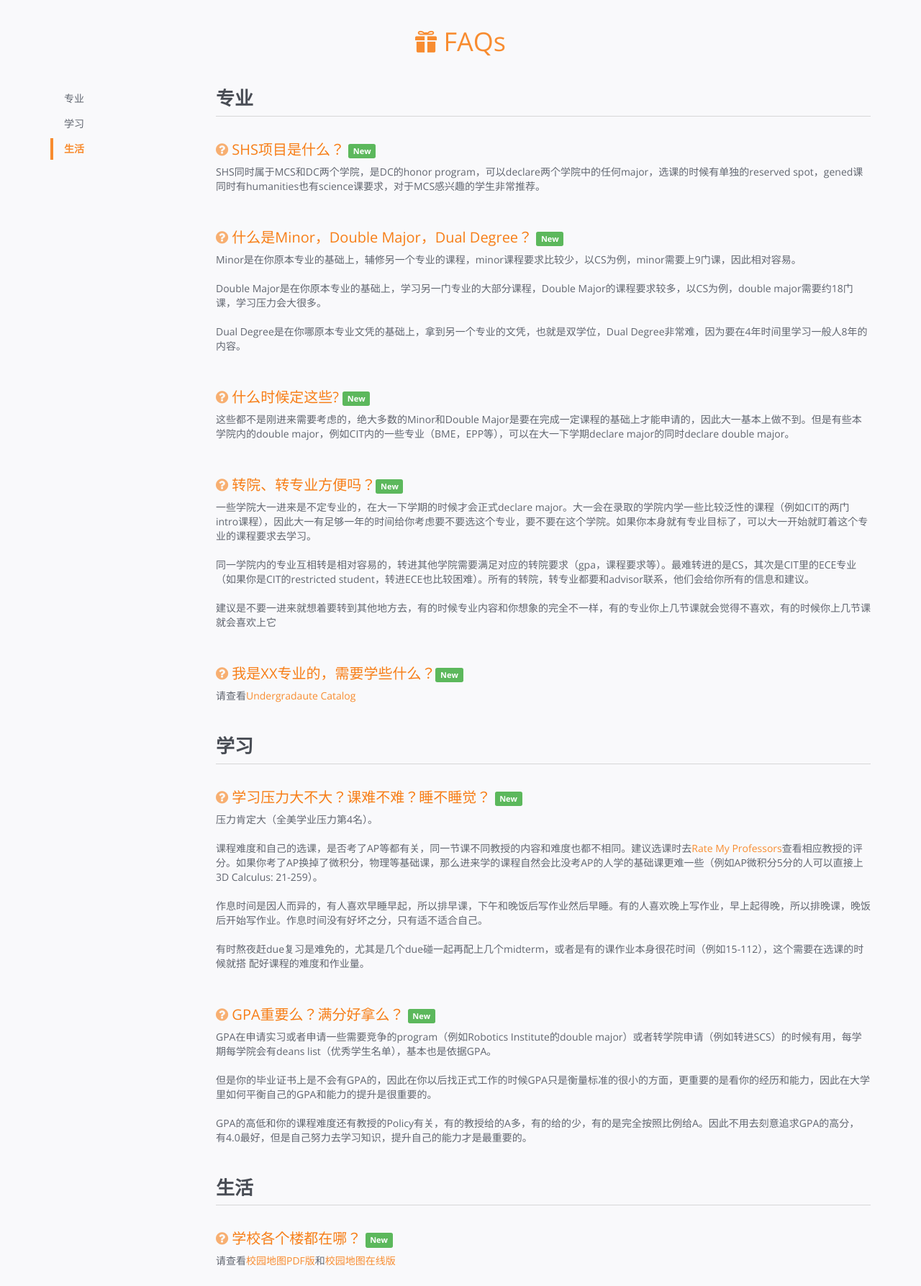
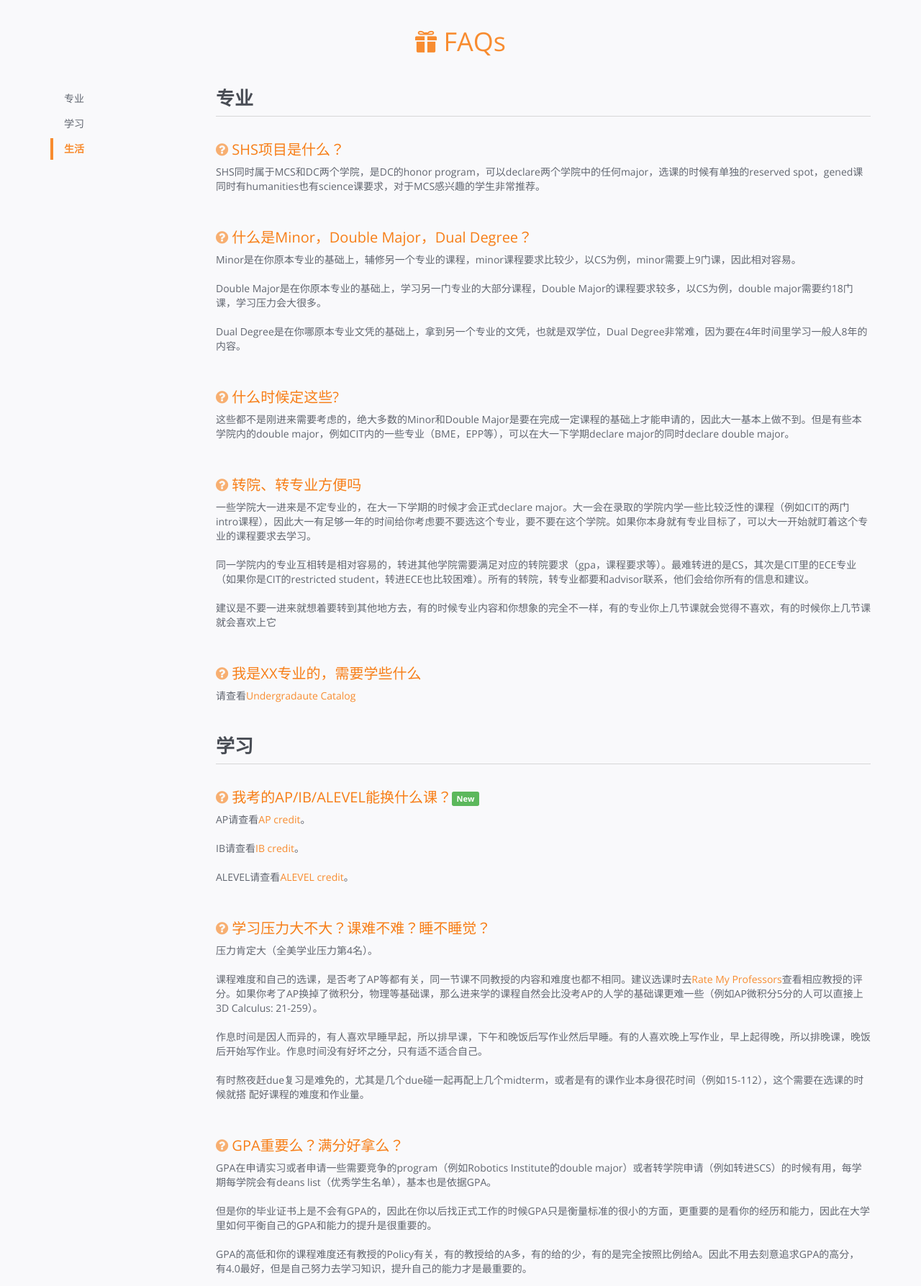
Before and after one commit to haohanshi/Freshman-Prepare-Guide, a Django app: page /guide/faq in a window 1280 px wide. Shown: the part 133-1920 px from the top of the page at 72% size. Run offline with Django 3.2, Linux system fonts and the light colour scheme; some libraries are stand-ins or nearby versions.

Commit message:
update faq

```diff
--- a/guide/templates/guide/faqs.html
+++ b/guide/templates/guide/faqs.html
@@ -43,23 +43,23 @@
                             <section id="major" class="doc-section">
                                 <h2 class="section-title">专业</h2>
                                 <div class="section-block">
-                                    <h3 class="question"><i class="fa fa-question-circle"></i> SHS项目是什么？ <span class="label label-success">New</span></h3>
+                                    <h3 class="question"><i class="fa fa-question-circle"></i> SHS项目是什么？</h3>
                                     <div class="answer">SHS同时属于MCS和DC两个学院，是DC的honor program，可以declare两个学院中的任何major，选课的时候有单独的reserved spot，gened课同时有humanities也有science课要求，对于MCS感兴趣的学生非常推荐。</div>
                                 </div><!--//section-block-->
                                 <div class="section-block">
-                                    <h3 class="question"><i class="fa fa-question-circle"></i> 什么是Minor，Double Major，Dual Degree？ <span class="label label-success">New</span></h3>
+                                    <h3 class="question"><i class="fa fa-question-circle"></i> 什么是Minor，Double Major，Dual Degree？</h3>
                                     <div class="answer">Minor是在你原本专业的基础上，辅修另一个专业的课程，minor课程要求比较少，以CS为例，minor需要上9门课，因此相对容易。</br></br>Double Major是在你原本专业的基础上，学习另一门专业的大部分课程，Double Major的课程要求较多，以CS为例，double major需要约18门课，学习压力会大很多。</br></br>Dual Degree是在你哪原本专业文凭的基础上，拿到另一个专业的文凭，也就是双学位，Dual Degree非常难，因为要在4年时间里学习一般人8年的内容。</div>
                                 </div><!--//section-block-->
                                 <div class="section-block">
-                                    <h3 class="question"><i class="fa fa-question-circle"></i> 什么时候定这些? <span class="label label-success">New</span></h3>
+                                    <h3 class="question"><i class="fa fa-question-circle"></i> 什么时候定这些?</h3>
                                     <div class="answer">这些都不是刚进来需要考虑的，绝大多数的Minor和Double Major是要在完成一定课程的基础上才能申请的，因此大一基本上做不到。但是有些本学院内的double major，例如CIT内的一些专业（BME，EPP等），可以在大一下学期declare major的同时declare double major。</div>
                                 </div><!--//section-block-->
                                 <div class="section-block">
-                                    <h3 class="question"><i class="fa fa-question-circle"></i> 转院、转专业方便吗？<span class="label label-success">New</span></h3>
+                                    <h3 class="question"><i class="fa fa-question-circle"></i> 转院、转专业方便吗</h3>
                                     <div class="answer">一些学院大一进来是不定专业的，在大一下学期的时候才会正式declare major。大一会在录取的学院内学一些比较泛性的课程（例如CIT的两门intro课程），因此大一有足够一年的时间给你考虑要不要选这个专业，要不要在这个学院。如果你本身就有专业目标了，可以大一开始就盯着这个专业的课程要求去学习。</br></br>同一学院内的专业互相转是相对容易的，转进其他学院需要满足对应的转院要求（gpa，课程要求等）。最难转进的是CS，其次是CIT里的ECE专业（如果你是CIT的restricted student，转进ECE也比较困难）。所有的转院，转专业都要和advisor联系，他们会给你所有的信息和建议。</br></br>建议是不要一进来就想着要转到其他地方去，有的时候专业内容和你想象的完全不一样，有的专业你上几节课就会觉得不喜欢，有的时候你上几节课就会喜欢上它</div>
                                 </div><!--//section-block-->
                                 <div class="section-block">
-                                    <h3 class="question"><i class="fa fa-question-circle"></i> 我是XX专业的，需要学些什么？<span class="label label-success">New</span></h3>
+                                    <h3 class="question"><i class="fa fa-question-circle"></i> 我是XX专业的，需要学些什么</h3>
                                     <div class="answer">请查看<a href="http://coursecatalog.web.cmu.edu/#tableofcontentstext">Undergradaute Catalog</a></div>
                                 </div><!--//section-block-->
                             </section><!--//doc-section-->
@@ -67,14 +67,18 @@
                             <section id="study" class="doc-section">
                                 <h2 class="section-title">学习</h2>
                                 <div class="section-block">
-                                    <h3 class="question"><i class="fa fa-question-circle"></i> 学习压力大不大？课难不难？睡不睡觉？ <span class="label label-success">New</span></h3>
+                                    <h3 class="question"><i class="fa fa-question-circle"></i> 我考的AP/IB/ALEVEL能换什么课？<span class="label label-success">New</span></h3>
+                                    <div class="answer">AP请查看<a href="https://www.cmu.edu/hub/registrar/docs/ap-credit.pdf">AP credit</a>。</br></br>IB请查看<a href="https://www.cmu.edu/hub/registrar/docs/ib-credit.pdf">IB credit</a>。</br></br>ALEVEL请查看<a href="https://www.cmu.edu/hub/registrar/docs/cambridge-credit.pdf">ALEVEL credit</a>。</div>
+                                </div><!--//section-block-->
+                                <div class="section-block">
+                                    <h3 class="question"><i class="fa fa-question-circle"></i> 学习压力大不大？课难不难？睡不睡觉？</h3>
                                     <div class="answer">
                                         压力肯定大（全美学业压力第4名）。</br></br>课程难度和自己的选课，是否考了AP等都有关，同一节课不同教授的内容和难度也都不相同。建议选课时去<a href="http://www.ratemyprofessors.com">Rate My Professors</a>查看相应教授的评分。如果你考了AP换掉了微积分，物理等基础课，那么进来学的课程自然会比没考AP的人学的基础课更难一些（例如AP微积分5分的人可以直接上3D Calculus: 21-259）。</br></br>作息时间是因人而异的，有人喜欢早睡早起，所以排早课，下午和晚饭后写作业然后早睡。有的人喜欢晚上写作业，早上起得晚，所以排晚课，晚饭后开始写作业。作息时间没有好坏之分，只有适不适合自己。</br></br>有时熬夜赶due复习是难免的，尤其是几个due碰一起再配上几个midterm，或者是有的课作业本身很花时间（例如15-112），这个需要在选课的时候就搭 配好课程的难度和作业量。
                                     </div><!--//anwser-->
                                 </div><!--//section-block-->
 
                                 <div class="section-block">
-                                    <h3 class="question"><i class="fa fa-question-circle"></i> GPA重要么？满分好拿么？ <span class="label label-success">New</span></h3>
+                                    <h3 class="question"><i class="fa fa-question-circle"></i> GPA重要么？满分好拿么？</h3>
                                     <div class="answer">
                                         GPA在申请实习或者申请一些需要竞争的program（例如Robotics Institute的double major）或者转学院申请（例如转进SCS）的时候有用，每学期每学院会有deans list（优秀学生名单），基本也是依据GPA。</br></br>但是你的毕业证书上是不会有GPA的，因此在你以后找正式工作的时候GPA只是衡量标准的很小的方面，更重要的是看你的经历和能力，因此在大学里如何平衡自己的GPA和能力的提升是很重要的。</br></br>GPA的高低和你的课程难度还有教授的Policy有关，有的教授给的A多，有的给的少，有的是完全按照比例给A。因此不用去刻意追求GPA的高分， 有4.0最好，但是自己努力去学习知识，提升自己的能力才是最重要的。
                                     </div><!--//anwser-->
@@ -85,12 +89,20 @@
                             <section id="life" class="doc-section">
                                 <h2 class="section-title">生活</h2>
                                 <div class="section-block">
-                                    <h3 class="question"><i class="fa fa-question-circle"></i> 学校各个楼都在哪？ <span class="label label-success">New</span></h3>
-                                    <div class="answer">请查看<a href="https://www.cmu.edu/assets/pdfs/cmu_map_8.5x11.pdf">校园地图PDF版</a>和<a href="https://admission.enrollment.cmu.edu/pages/online-campus-map">校园地图在线版</a></div>
+                                    <h3 class="question"><i class="fa fa-question-circle"></i> 大一有哪些宿舍？宿舍多贵？宿舍怎么分配？哪些宿舍中国人比较多？<span class="label label-success">New</span></h3>
+                                    <div class="answer">大一宿舍楼及其相关介绍请查看<a href="https://www.cmu.edu/housing/our-communities/find-housing/first-year/index.html">官网</a>。</br></br>宿舍费用请查看<a href="https://www.cmu.edu/housing/our-communities/rates-and-fees/18-19HousingRates.pdf">18-19 Housing Rates</a>。</br></br>同一幢宿舍可能会有不同房型，不同房型价格不同，总而言之贵的房型要么是房间略大，要么是多一个客厅，具体各宿舍各房型的样子请查看<a href="https://www.cmu.edu/housing/our-communities/residences/virtual-tours.html">Virtual Tours</a>。</br></br>宿舍申请可以指定室友，根据交定金日期进行分配，所以抱ED同学大腿是最好的选择。</br></br>根据以往惯例，中国人选择比较多的宿舍有：Morewood，Stever，Mudge，Donner，Rez。</div>
                                 </div><!--//section-block-->
                                 <div class="section-block">
-                                    <h3 class="question"><i class="fa fa-question-circle"></i> 什么时候开学？什么时候放假？ <span class="label label-success">New</span></h3>
-                                    <div class="answer">请查看<a href="https://www.cmu.edu/hub/calendar/docs/1718-academic-calendar.pdf">Academic Calendar (17-18)</a>和<a href="https://www.cmu.edu/hub/calendar/docs/1819-academic-calendar.pdf">Academic Calendar (18-19)</a></div>
+                                    <h3 class="question"><i class="fa fa-question-circle"></i> 新生疫苗要求？<span class="label label-success">New</span></h3>
+                                    <div class="answer">请查看<a href="https://www.cmu.edu/health-services/immunization/index.html">官网</a>。</div>
+                                </div><!--//section-block-->
+                                <div class="section-block">
+                                    <h3 class="question"><i class="fa fa-question-circle"></i> 学校各个楼都在哪？</h3>
+                                    <div class="answer">请查看<a href="https://www.cmu.edu/assets/pdfs/cmu_map_8.5x11.pdf">校园地图PDF版</a>和<a href="https://admission.enrollment.cmu.edu/pages/online-campus-map">校园地图在线版</a>。</div>
+                                </div><!--//section-block-->
+                                <div class="section-block">
+                                    <h3 class="question"><i class="fa fa-question-circle"></i> 什么时候开学？什么时候放假？</h3>
+                                    <div class="answer">请查看<a href="https://www.cmu.edu/hub/calendar/docs/1718-academic-calendar.pdf">Academic Calendar (17-18)</a>和<a href="https://www.cmu.edu/hub/calendar/docs/1819-academic-calendar.pdf">Academic Calendar (18-19)</a>。</div>
                                 </div><!--//section-block-->
                             </section><!--//doc-section-->
 
```
